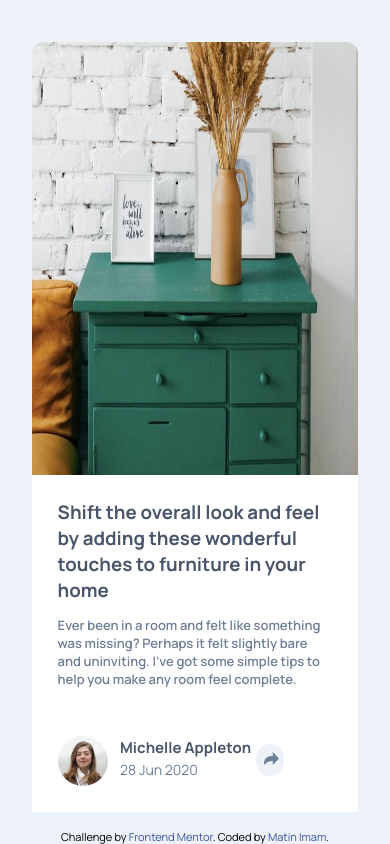
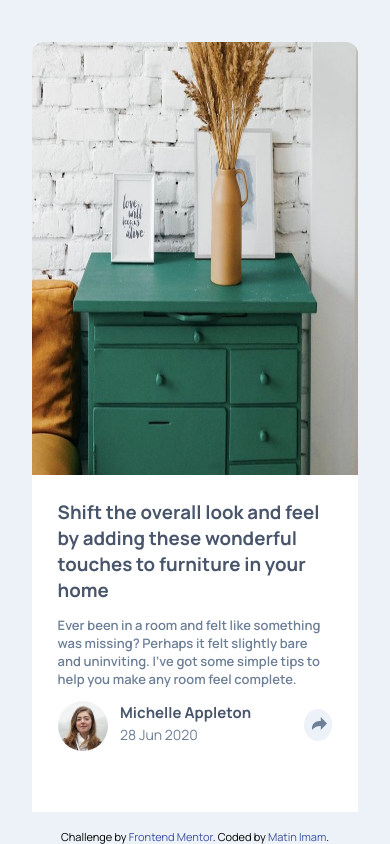
Before and after one commit to matin676/article-preview-component, a plain HTML site: page index.html in a window 390 px wide. Drawn offline with Linux system fonts and the light colour scheme.

Commit message:
Update style.css

```diff
--- a/style.css
+++ b/style.css
@@ -209,7 +209,7 @@ i img {
   color: hsl(228, 45%, 44%);
 }
 
-@media (max-width: 1350px) {
+@media (max-width: 600px) {
   .container-content {
     flex-direction: column;
     position: fixed;
@@ -245,17 +245,17 @@ i img {
   .profile-right {
     width: 100%;
   }
-  .profile {
-    margin-top: 3rem;
-  }
   .social-media {
     display: flex;
     padding: 15px 30px;
     position: absolute;
-    top: 21rem;
+    top: 15rem;
     left: 0;
     bottom: 0;
     width: 100%;
+  }
+  .share-btn {
+    left: 0;
   }
   #media:before {
     border-top: 0;
```
